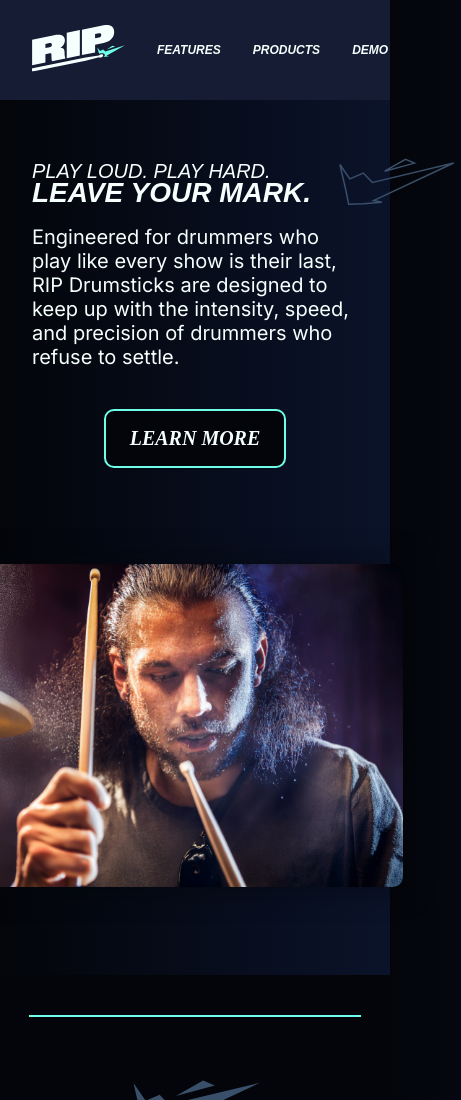
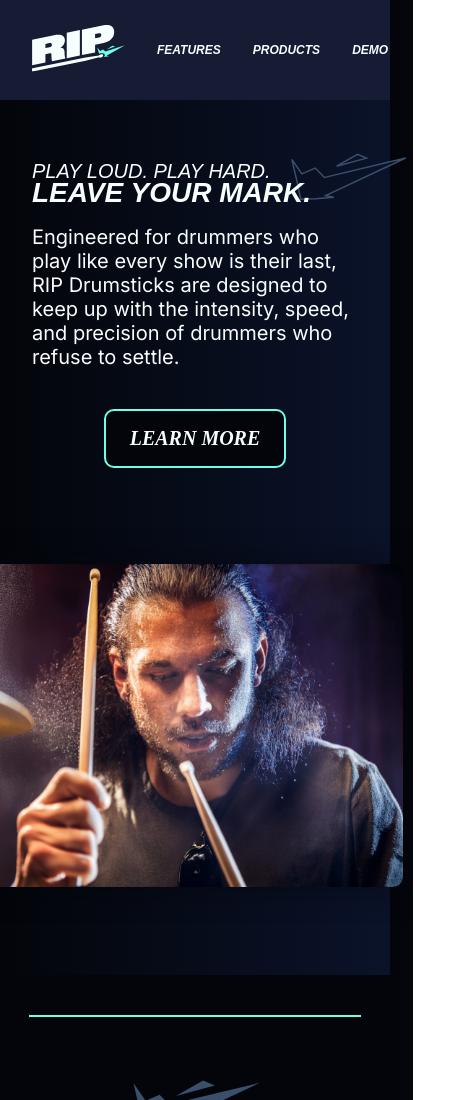
Before and after one commit to IanSzymanski/landing-page-szymanskii-368, a plain HTML site: page index.html in a window 390 px wide. Shown: the top 1100 px of the page, 461 px wide, since content can reach past the window. Drawn offline with Linux system fonts and the light colour scheme; a web font is replaced by a local one.

Commit message:
Adjusted for mac specific stuff

```diff
--- a/styles.css
+++ b/styles.css
@@ -361,9 +361,8 @@
       margin-left: -2rem;
     }
     #header-icon {
-      position: absolute;
-      left: 15rem;
-      top: -2.5rem;
+      left: 12rem;
+      top: -2.8rem;
       z-index: -1;
       scale: 50%;
     }
@@ -374,7 +373,6 @@
     }
 
     nav {
-      flex-wrap: columns;
       padding: 2rem;
       gap: 2rem;
     }
```
